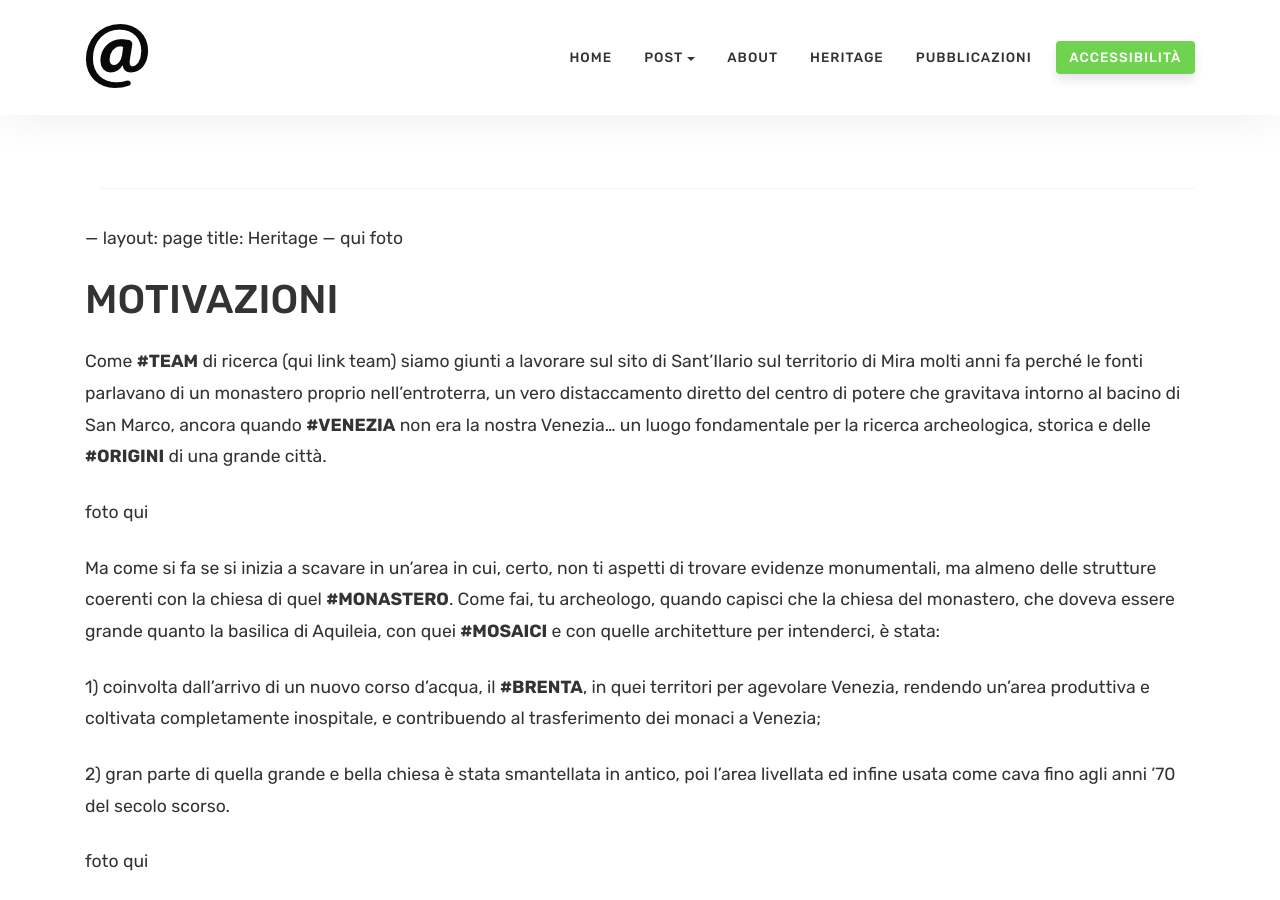
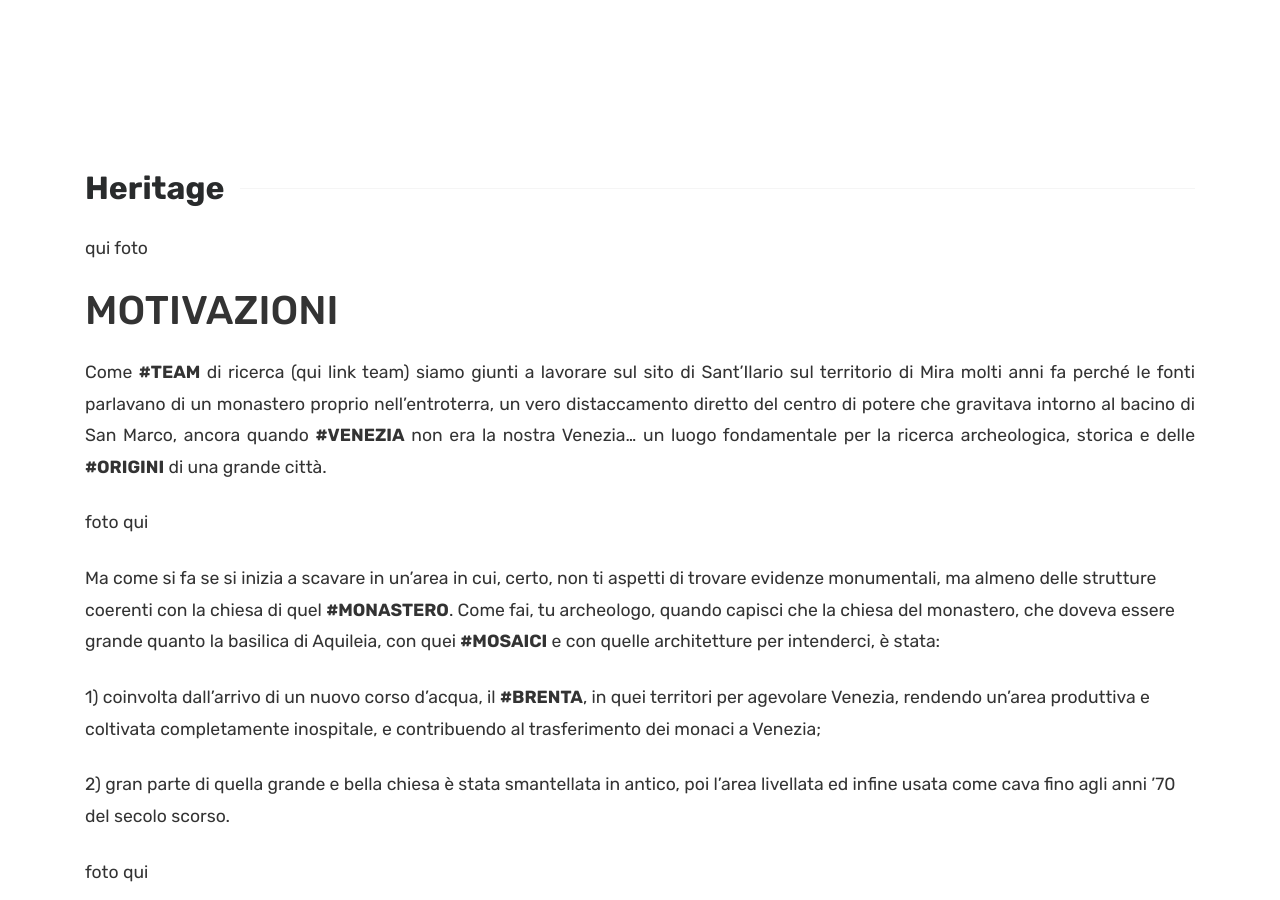
Before and after one commit to valrem93/SantIlarioeilBrenta_test, a Jekyll site: the page built from docs/heritage.md, in a window 1280 px wide and 900 px high. Built offline with Jekyll 4.4.1, drawn with Linux system fonts in a browser that asks for light colours; our own code applies the rules of GitHub Pages for plain Markdown files; comment, search, counter and statistics services are not loaded; some of the changed text lies outside the part shown.

Commit message:
Update heritage.md

```diff
--- a/docs/heritage.md
+++ b/docs/heritage.md
@@ -1,10 +1,16 @@
---- layout: page title: Heritage ---
+---
+layout: page
+title: Heritage
+comments: true
+---
 qui foto
 
 MOTIVAZIONI
 ===========
 
 Come **\#TEAM** di ricerca (qui link team) siamo giunti a lavorare sul sito di Sant'Ilario sul territorio di Mira molti anni fa perché le fonti parlavano di un monastero proprio nell’entroterra, un vero distaccamento diretto del centro di potere che gravitava intorno al bacino di San Marco, ancora quando **\#VENEZIA** non era la nostra Venezia… un luogo fondamentale per la ricerca archeologica, storica e delle **\#ORIGINI** di una grande città.
+{: style="text-align: justify"}
+
 
 foto qui
 
@@ -37,7 +43,7 @@
 
 foto passeggiata
 
-![prova](assets/theme2.jpg)
+![jekyll template mediumish]({{site.baseurl}}/assets/images/theme2.jpg)
 
 STRATEGIE DIGITALI
 ==================
```
